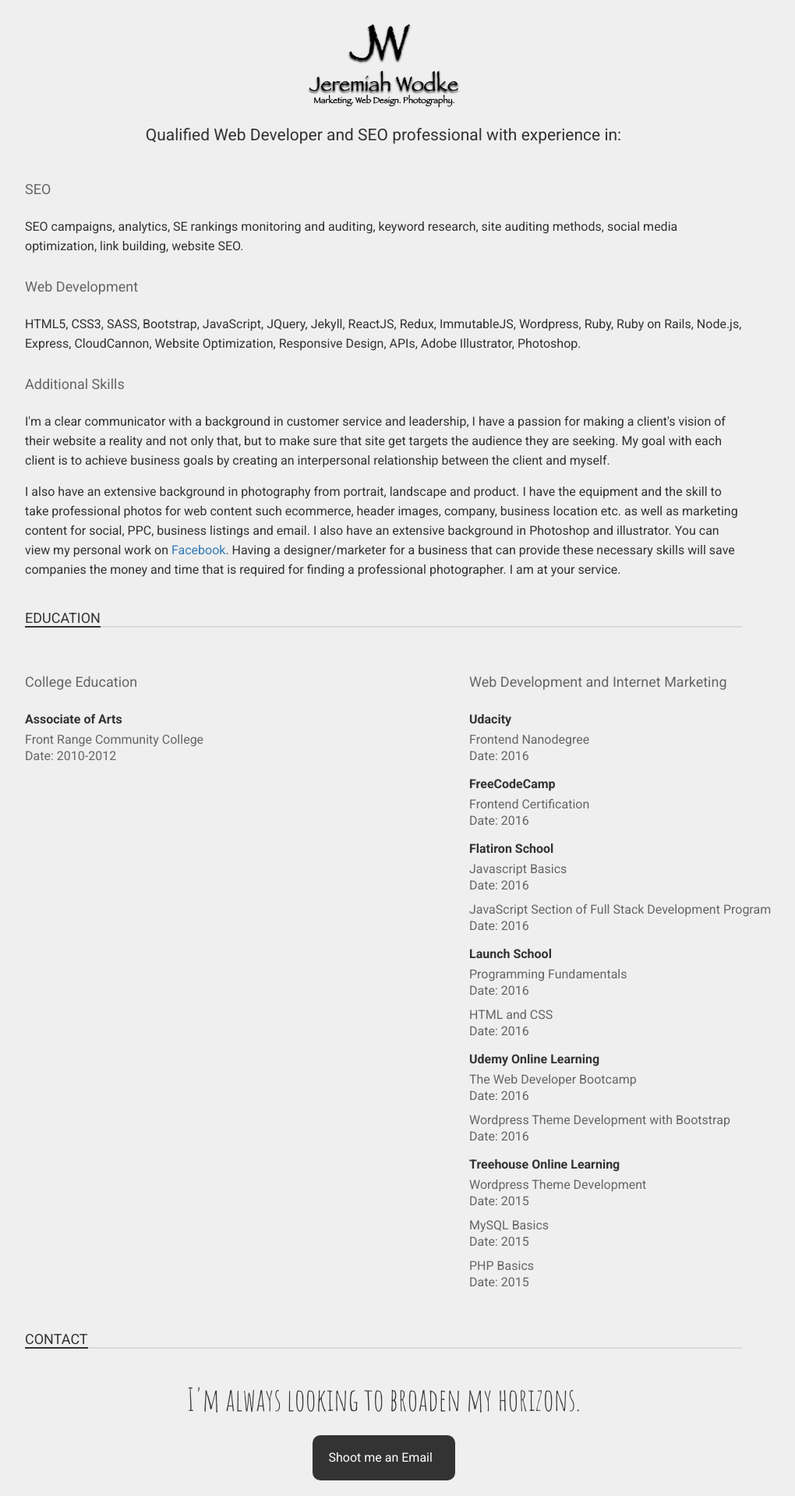
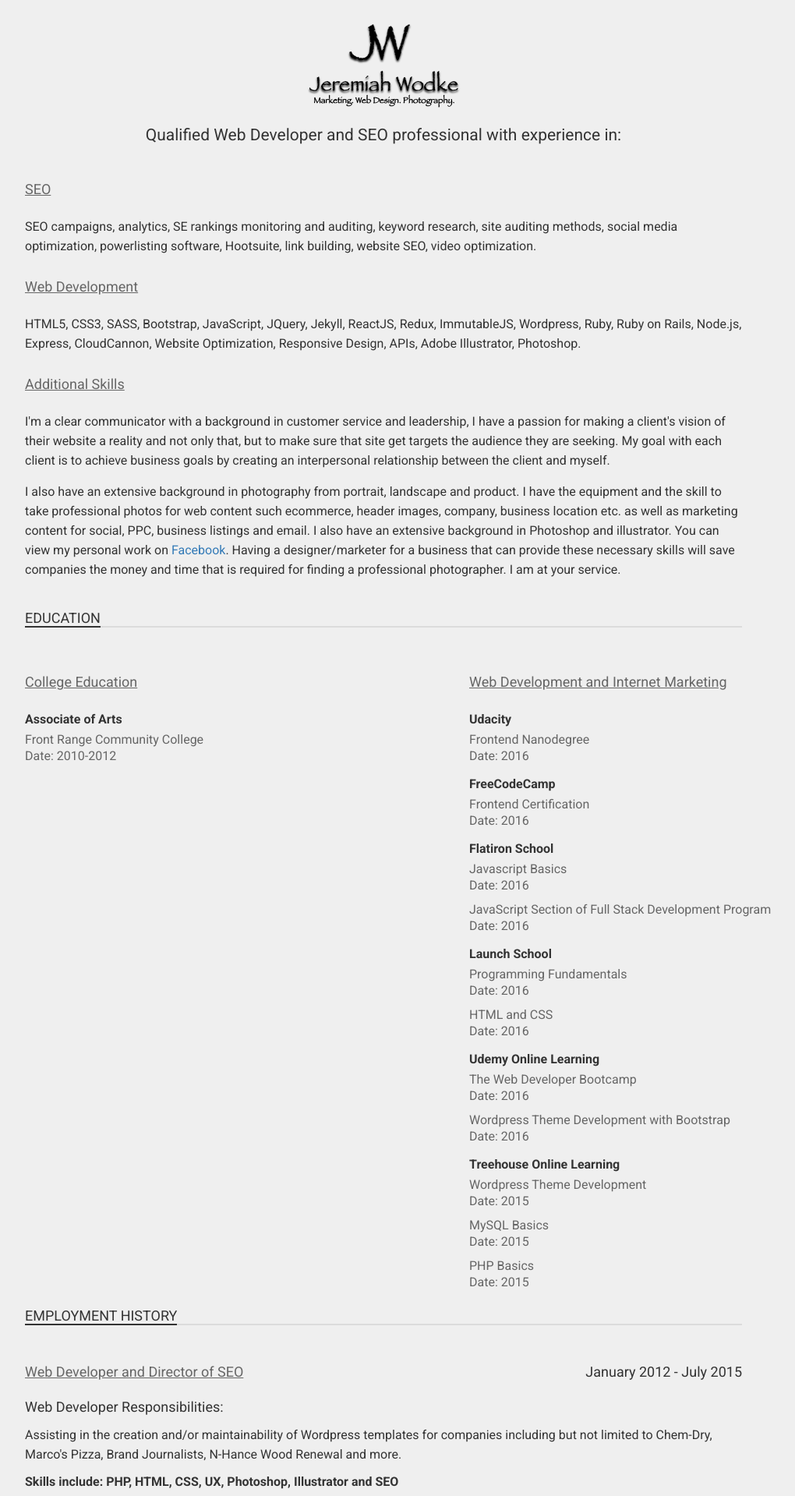
Before and after one commit to JWizerd/jekyll-portfolio-website, a Jekyll site: the page built from resume.html, in a window 1280 px wide. Shown: the part 513-2432 px from the top of the page at 78% size, without its empty margins (148-1168 px from the left). Built offline with Jekyll 4.4.1, drawn with Linux system fonts in a browser that asks for light colours; Markdown is read by kramdown in place of the engine named in the settings; some of the changed text lies outside the part shown.

Commit message:
finished employment history section

```diff
--- a/_includes/resume-content.html
+++ b/_includes/resume-content.html
@@ -1,5 +1,5 @@
 <section id="resume">
-    <div class="container">
+    <article class="container">
       <div class="row">
           <div class="col-md-10 col-sm-12 col-md-offset-1">
               <h2><span><em>Professional Profile</em></span></h2>
@@ -9,7 +9,7 @@
               </p>
               <h3>SEO</h3>
               <p>
-                   SEO campaigns, analytics, SE rankings monitoring and auditing, keyword research, site auditing methods, social media optimization, link building, website SEO.
+                 SEO campaigns, analytics, SE rankings monitoring and auditing, keyword research, site auditing methods, social media optimization, powerlisting software, Hootsuite, link building, website SEO, video optimization.
               </p>
               <h3>Web Development</h3>
               <p>
@@ -22,14 +22,13 @@
               <p>
                 I also have an extensive background in photography from portrait, landscape and product. I have the equipment and the skill to take professional photos for web content such ecommerce, header images, company, business location etc. as well as marketing content for social, PPC, business listings and email. I also have an extensive background in Photoshop and illustrator. You can view my personal work on <a href="http://facebook.com/JeremiahWodkePhotography" title="My Facebook Photography Page">Facebook</a>. Having a designer/marketer for a business that can provide these necessary skills will save companies the money and time that is required for finding a professional photographer. I am at your service.
               </p>
-            </div>
-            <!-- col-md-6 col-sm-12 portfolio -->
-        </div>
-        <!-- row -->
+          </div><!-- col-md-6 col-sm-12 portfolio -->
+      </div><!-- row professional profile-->
+    </article><!-- conatiner -->
+    <article class="container">
       <div class="row">
         <div class="col-md-10 col-sm-12 col-md-offset-1">
             <h2><span><em>Education</em></span></h2>
-            </div>
         </div>
         <div class="row">
             <div class="col-md-5 col-sm-12 col-md-offset-1">
@@ -83,8 +82,47 @@
                   <dd>Date: 2015</dd>
                 </dl>
             </div>
-            </div><!-- row -->
-        </div><!-- row -->
-    </div>
-    <!--  container -->
+          </div><!-- row education -->
+      </article><!-- container -->
+      <article class="container">
+        <div class="row">
+            <div class="col-md-10 col-sm-12 col-md-offset-1">
+                <h2><span><em>Employment History</em></span></h2>
+                <h3 class="job-date">Web Developer and Director of SEO <span>January 2012 - July 2015</span></h3>
+                <h4>Web Developer Responsibilities:</h4>
+                <p>Assisting in the creation and/or maintainability of Wordpress templates for companies including but not limited to Chem-Dry, Marco's Pizza, Brand Journalists, N-Hance Wood Renewal and more.</p>
+                <strong>Skills include: PHP, HTML, CSS, UX, Photoshop, Illustrator and SEO</strong>
+                <h4>Director of SEO Responsibilities:</h4>
+                <p>I ran a small team whose tasks were to methodically analyze and increase the paid and organic SEO for numerous corporate franchises. Corporations include; Chem-Dry and N-Hance Revolutionary Wood Renewal.</p>
+
+                <p>Skills include: SEO best practices, critical thinking, analytics, web auditing, Google Adwords, Facebook Ads, Bing Ads, Hootsuite, Local Citationing Software, Customer Service, Sales, Support, Blogging, Content Analysis, Content Strategy, Content Writing and more.</p>
+
+                <p>Being that Peak Studios is a small consultancy I had to fill a lot of positions to meet the demands of our clients.  I truly enjoyed working with our clients and watching our marketing strategy help their businesses grow.</p>
+
+                <h4><strong>Achievements</strong></h4>
+
+                <p>Assisted in doubling Peak Studios Clientele in a 2 year period by doing PPC sales, customer support, SEO (web, social, business, paid) for N-Hance Franchises as well as assisting in development of N-Hance New Corporate Website.</p>
+
+                <p>Promoted to Director of SEO after achieving large number of customer calls reporting search ranking success, customer support and website SEO innovation and implementations.</p>
+
+                <p>Successfully closed my first deal as a marketing consultant and web developer for Rossi Vucinovich PC, a nationwide serious personal injury law firm.</p>
+
+                <p>Promoted to Full Time Frontend Developer after successfully demonstrating my passion and skill for Web Development. Skills included HTML, CSS, PHP and Wordpress Theme Development</p>
+
+                <h3 class="job-date">Facility Supervisor - Chilson Recreation Facility<span>January 2010 – March 2012</span></h3>
+
+                <h4>Responsibilities:</h4>
+                <ul>
+                  <li>Customer Support</li>
+                  <li>Overseeing Facility Attendants</li>
+                  <li>Facility Supervision for Night Events</li>
+                </ul>
+
+                <h4><strong>Achievements</strong></h4>
+                <ul>
+                  <li>Promoted to Facility Supervisor after 1 year of Employment</li>
+                </ul>
+            </div><!-- col-md-6 col-sm-12 -->
+        </div><!-- row employment history-->
+      </article><!-- container -->
 </section>
--- a/assets/css/main.css
+++ b/assets/css/main.css
@@ -86,14 +86,35 @@
 	}
 
 	h2 {
-		font-size: 35px;
-		margin: 10px 0 15px 0;
+		margin: 45px auto;
+		border-bottom: 2px solid #dbdbdb;
+	}
+
+	h2 span {
+		font-size: 18px;
+		padding-bottom: 3px;
+		float: left;
+		position: relative;
+		bottom: 19px;
+	}
+
+	h2 em {
+		border-bottom: 2px solid;
+		text-transform: uppercase;
 	}
 
 	h3 {
-		font-size: 30px;
+		font-size: 18px;
+		color: #666;
 		margin: 5px 0 15px 0;
 		line-height: 40px;
+		text-decoration: underline;
+	}
+
+	h4 {
+		font-size: 18px;
+		margin: 5px 0 8px 0;
+		line-height: 30px;
 	}
 
 	a:hover {
@@ -138,6 +159,10 @@
 		margin-bottom: 0;
 	}
 
+	li {
+		margin-bottom: 10px;
+	}
+
 /****************************
 3.0 GENERAL
 ****************************/
@@ -146,29 +171,6 @@
 	}
 	section {
 		font-family: "Roboto", sans-serif;
-	}
-
-	section h2 {
-		margin: 45px auto;
-		border-bottom: 2px solid #dbdbdb;
-	}
-
-	section h2 span {
-    font-size: 18px;
-    padding-bottom: 3px;
-    float: left;
-    position: relative;
-    bottom: 19px;
-	}
-
-	section h2 em {
-		border-bottom: 2px solid;
-		text-transform: uppercase;
-	}
-
-	section h3 {
-		font-size: 18px;
-		color: #666;
 	}
 
 /****************************
@@ -386,6 +388,8 @@
 	-webkit-text-stroke-width: 1px;
 	-webkit-text-stroke-color: #666;
 	color: #fff;
+	text-decoration: none;
+	font-size: 35px;
 }
 
 .jekyll {
@@ -457,6 +461,16 @@
 	margin: 0 auto 20px auto;
 }
 
+.job-date {
+	width: 100%;
+	line-height: 30px;
+}
+
+.job-date span {
+	float: right;
+	color: #333;
+}
+
 /****************************
 8.0 MEDIA
 ****************************/
@@ -501,6 +515,13 @@
 		height: 450px;
 	}
 }
+
+@media screen and (max-width: 600px) {
+	.job-date span {
+		float: none;
+		display: block;
+	}
+}
 @media screen and (min-width: 651px) and (max-width: 1000px) {
 	.header {
 		background: url("../images/minimalist-photograph-bg_1000.jpg") no-repeat fixed;
```
Lines whose indentation alone changed are shown as unchanged.
